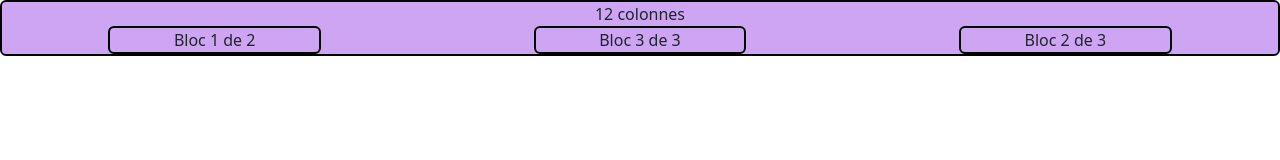
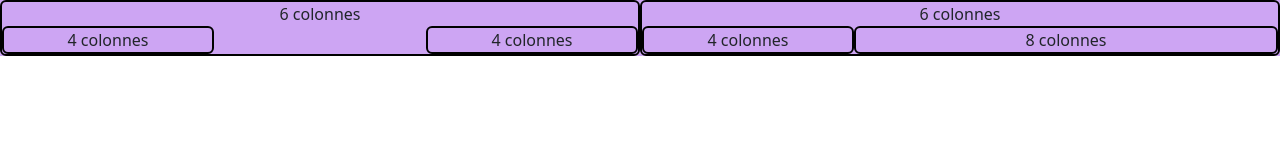
Before and after one commit to MGausseran/exercises-bootstrap, a plain HTML site: page index.html in a window 1280 px wide. Drawn offline with nearby package versions, Linux system fonts and the light colour scheme.

Commit message:
Exercice 4 terminé

```diff
--- a/index.html
+++ b/index.html
@@ -12,11 +12,22 @@
 <body>
     <section>
         <div class="container-fluid text-center">
-            <div class="purple row row-cols-12 border border-black border-2 rounded d-flex justify-content-around">
-                <div>12 colonnes</div>
-                <div class="col-2 border border-black border-2 rounded">Bloc 1 de 2</div>
-                <div class="col-2 border border-black border-2 rounded order-2">Bloc 2 de 3</div>
-                <div class="col-2 border border-black border-2 rounded order-1">Bloc 3 de 3</div>
+            <div class="purple row row-cols-12">
+                <div class="col-6 border border-black border-2 rounded">
+                    <div class="row">
+                        <div class="col-12">6 colonnes</div>
+                        <div class="col-4 border border-black border-2 rounded">4 colonnes</div>
+                        <div class="col-4"></div>
+                        <div class="col-4 border border-black border-2 rounded">4 colonnes</div>
+                    </div>
+                </div>
+                <div class="col-6 border border-black border-2 rounded">
+                    <div class="col-12">6 colonnes</div>
+                    <div class="row">
+                        <div class="col-4 border border-black border-2 rounded">4 colonnes</div>
+                        <div class="col-8 border border-black border-2 rounded">8 colonnes</div>
+                    </div>
+                </div>
             </div>
         </div>
     </section>
```
